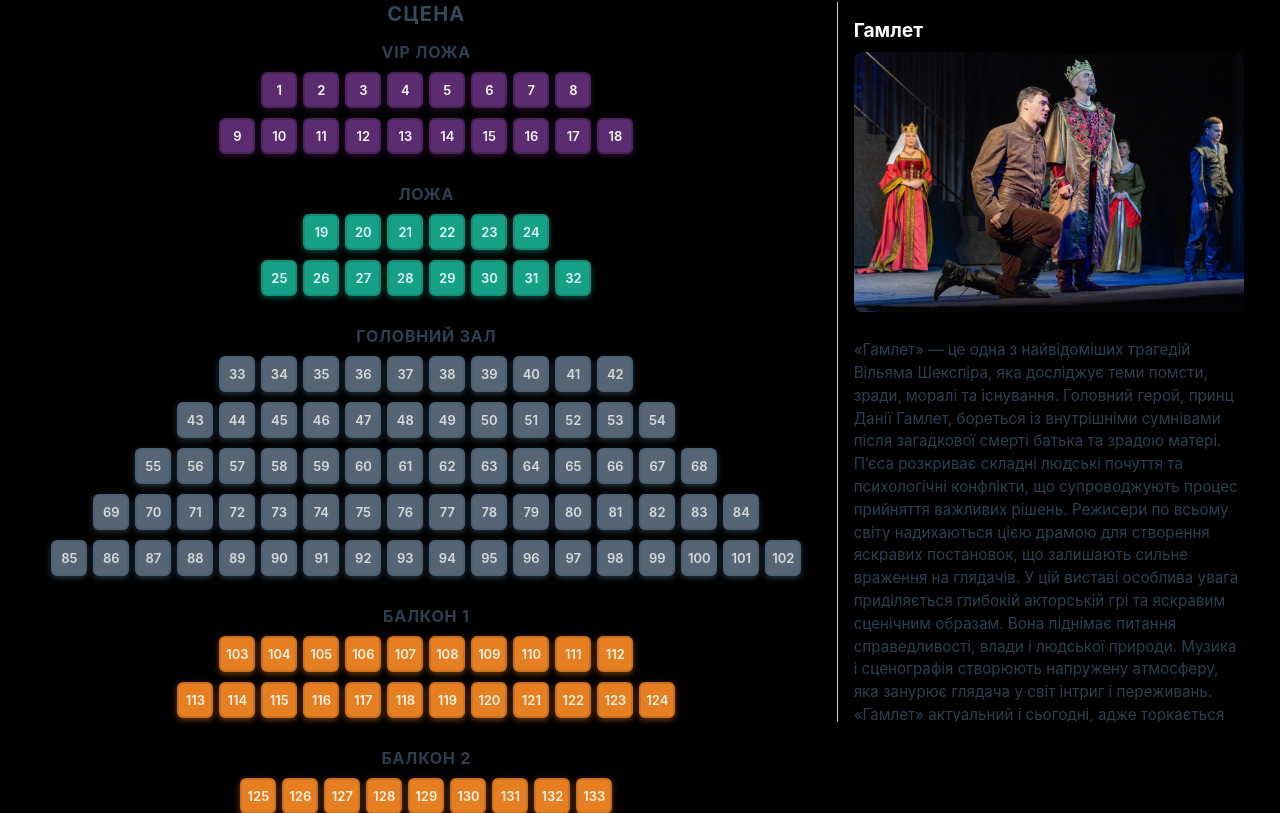
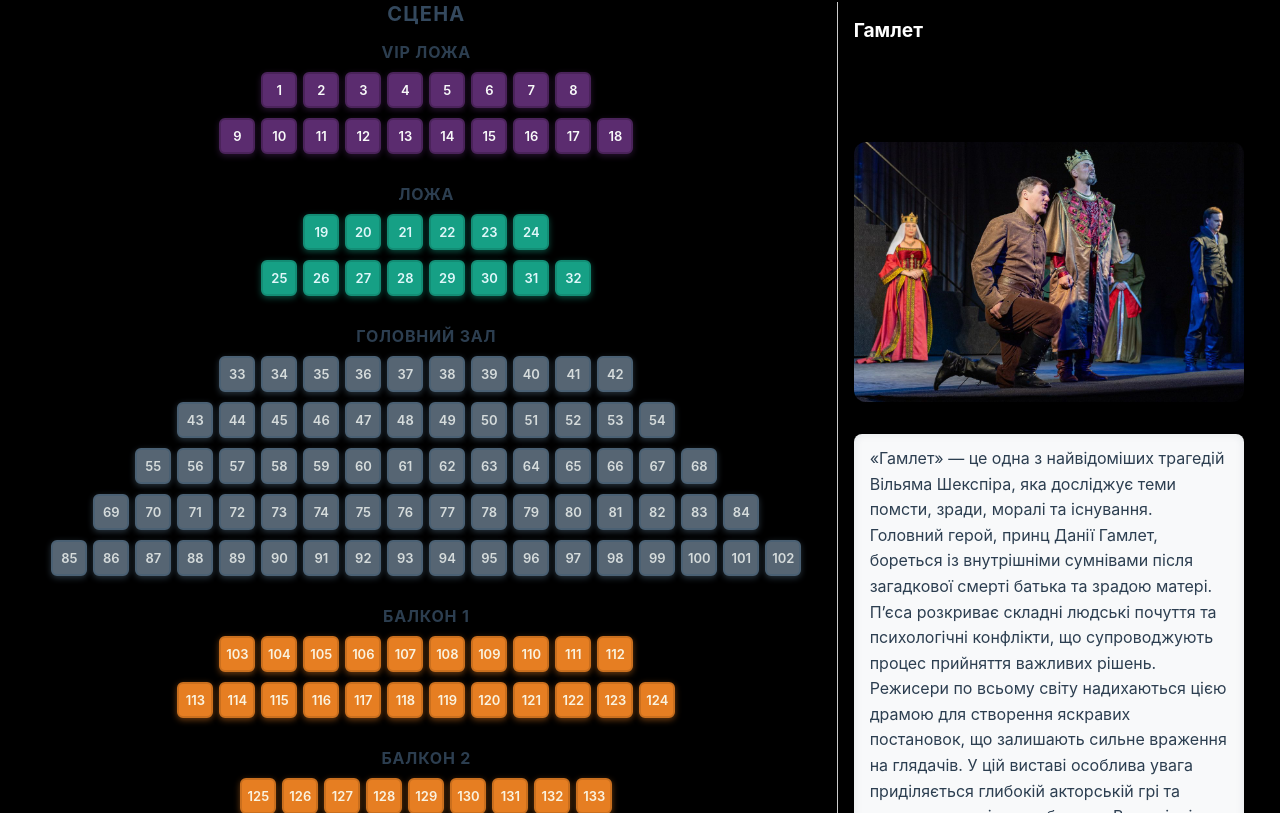
Before and after one commit to alinachepizhna/WEB-project-Theater, a React (Create React App) app in the folder theater-booking/: page /booking/1 in a window 1280 px wide. Shown: the part 307-1120 px from the top of the page. Built offline with nearby package versions, Linux system fonts and the light colour scheme; the HTML template or start-up script is replaced by a standard one.

Commit message:
Save work before pull

```diff
--- a/theater-booking/src/TheaterHall.css
+++ b/theater-booking/src/TheaterHall.css
@@ -41,7 +41,7 @@
   display: grid;
   grid-auto-flow: column;
   justify-content: center;
-  gap: 6px; /* было 8px */
+  gap: 6px;
 }
 
 .seat {
@@ -60,6 +60,7 @@
   border: 2px solid #85929e;
   transition: all 0.3s ease;
   box-shadow: 0 2px 6px rgba(0, 0, 0, 0.1);
+  position: relative;
 }
 
 .seat:hover:not(.selected) {
@@ -75,6 +76,21 @@
   color: #fff;
   font-weight: 700;
   box-shadow: 0 0 10px 3px #27ae60cc;
+}
+
+.seat.selected:hover {
+  animation: pulseGlow 1.5s infinite;
+}
+
+@keyframes pulseGlow {
+  0%, 100% {
+    box-shadow: 0 0 10px 3px #27ae60cc;
+    transform: scale(1.1);
+  }
+  50% {
+    box-shadow: 0 0 20px 6px #27ae60ff;
+    transform: scale(1.15);
+  }
 }
 
 .vip .seat {
@@ -138,6 +154,94 @@
   text-align: center;
 }
 
+.seat-colors-info {
+  margin-bottom: 24px;
+  padding: 12px;
+  background-color: #f4f6f7;
+  border: 1px solid #d5d8dc;
+  border-radius: 8px;
+  box-shadow: 0 2px 6px rgba(0,0,0,0.05);
+}
+
+.seat-colors-info h3 {
+  font-size: 1rem;
+  margin-bottom: 10px;
+  color: #2c3e50;
+  text-align: center;
+}
+
+.seat-colors-info ul {
+  padding: 0;
+  margin: 0;
+  list-style: none;
+}
+
+.seat-colors-info li {
+  display: flex;
+  align-items: center;
+  margin-bottom: 6px;
+  font-size: 0.95rem;
+  color: #2c3e50;
+}
+
+.seat-colors-info li div {
+  width: 16px;
+  height: 16px;
+  border-radius: 50%;
+  margin-right: 8px;
+  border: 1px solid #333;
+}
+
+.seat.booked {
+  background-color: red;
+  color: white;
+  cursor: not-allowed;
+}
+
+.seat.booked::after {
+  content: "✕";
+  position: absolute;
+  font-size: 1.2rem;
+  color: #fff;
+  pointer-events: none;
+  user-select: none;
+  opacity: 0;
+  transition: opacity 0.3s ease;
+}
+
+.seat.booked:hover::after {
+  opacity: 1;
+}
+
+.seat.booked::before {
+  content: "";
+  opacity: 0;
+  transition: opacity 0.3s ease;
+  position: absolute;
+  bottom: 125%;
+  left: 50%;
+  transform: translateX(-50%);
+  background-color: #b03a3a;
+  color: #fff;
+  padding: 4px 8px;
+  border-radius: 4px;
+  font-size: 0.75rem;
+  white-space: nowrap;
+  box-shadow: 0 2px 6px rgba(0,0,0,0.3);
+  pointer-events: none;
+}
+
+.seat.booked:hover::before {
+  content: "Забронировано";
+  opacity: 1;
+}
+
+.seat.selected.booked {
+  background-color: #b03a3a;
+  border-color: #7a2525;
+  box-shadow: 0 0 12px 4px #7a2525cc;
+  color: #ffe6e6;
+}
 
 @media (max-width: 600px) {
   .seat {
@@ -192,45 +296,3 @@
     gap: 30px;
   }
 }
-.seat-colors-info {
-  margin-bottom: 24px;
-  padding: 12px;
-  background-color: #f4f6f7;
-  border: 1px solid #d5d8dc;
-  border-radius: 8px;
-  box-shadow: 0 2px 6px rgba(0,0,0,0.05);
-}
-
-.seat-colors-info h3 {
-  font-size: 1rem;
-  margin-bottom: 10px;
-  color: #2c3e50;
-  text-align: center;
-}
-
-.seat-colors-info ul {
-  padding: 0;
-  margin: 0;
-  list-style: none;
-}
-
-.seat-colors-info li {
-  display: flex;
-  align-items: center;
-  margin-bottom: 6px;
-  font-size: 0.95rem;
-  color: #2c3e50;
-}
-
-.seat-colors-info li div {
-  width: 16px;
-  height: 16px;
-  border-radius: 50%;
-  margin-right: 8px;
-  border: 1px solid #333;
-}
-.seat.booked {
-  background-color: red;
-  color: white;
-  cursor: not-allowed;
-}
--- a/theater-booking/src/components/TheaterHall.jsx
+++ b/theater-booking/src/components/TheaterHall.jsx
@@ -185,30 +185,45 @@ const styles = {
     flex: 1.5,
     borderLeft: '1px solid #ccc',
     paddingLeft: '16px',
-    maxHeight: '90vh',
-    overflowY: 'auto',
+    height: '100%',
+    overflow: 'visible',
+
     display: 'flex',
     flexDirection: 'column',
   },
   title: {
     fontSize: '1.2rem',
-    marginBottom: '10px',
+    marginBottom: '100px',
   },
   image: {
     width: '100%',
     maxWidth: '560px',
     height: 'auto',
-    borderRadius: '8px',
-    marginBottom: '12px',
+    borderRadius: '12px',
+    marginBottom: '16px',
     alignSelf: 'center',
     objectFit: 'cover',
+    boxShadow: '0 8px 16px rgba(0,0,0,0.15)',
+    transition: 'transform 0.3s ease, box-shadow 0.3s ease',
+    cursor: 'pointer',
+  },
+  imageHover: {
+    transform: 'scale(1.03)',
+    boxShadow: '0 12px 24px rgba(0,0,0,0.25)',
   },
   description: {
     whiteSpace: 'pre-line',
-    fontSize: '0.95rem',
-    lineHeight: '1.5',
+    fontSize: '1rem',
+    lineHeight: '1.6',
     color: '#2c3e50',
+    backgroundColor: '#f8f9fa',
+    padding: '12px 16px',
+    borderRadius: '8px',
+    boxShadow: 'inset 0 0 8px rgba(44, 62, 80, 0.1)',
+    transition: 'background-color 0.3s ease, color 0.3s ease',
+    userSelect: 'text',
   },
 };
 
+
 export default TheaterHall;
```
